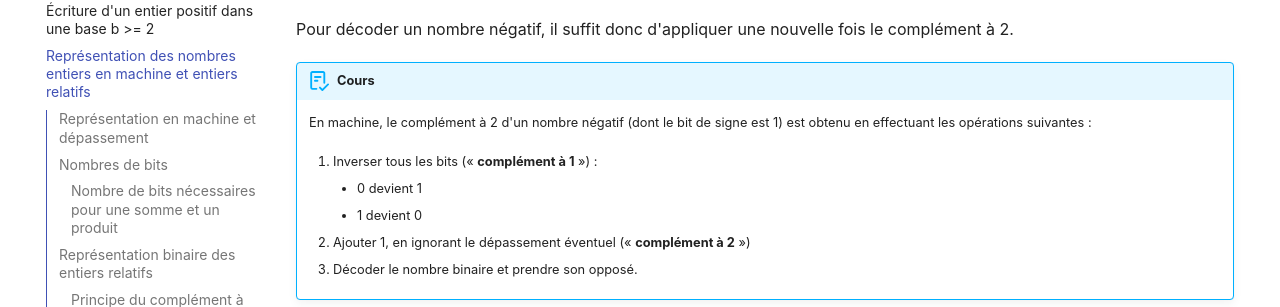
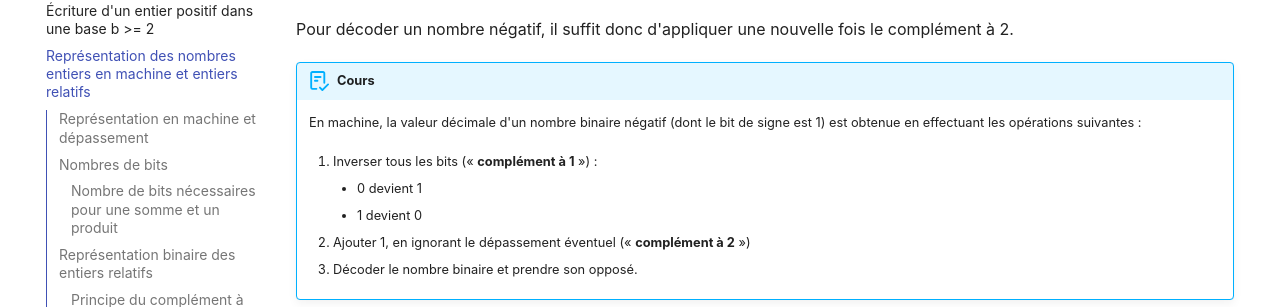
Before and after one commit to eipaca/NSI-1, an MkDocs documentation site: the page built from docs/types-et-valeurs-de-base/2-representation-des-entiers-en-machine-entiers-relatifs.md, in a window 1280 px wide and 900 px high, scrolled down 5727 px. Shown: the part 145-452 px from the top of the window. Built offline with MkDocs 1.6.1 and Material for MkDocs 9.7.7, drawn with Linux system fonts in a browser that asks for light colours; emoji names are drawn with the system emoji font; comment, search, counter and statistics services are not loaded.

Commit message:
Add files via upload

```diff
--- a/docs/types-et-valeurs-de-base/2-representation-des-entiers-en-machine-entiers-relatifs.md
+++ b/docs/types-et-valeurs-de-base/2-representation-des-entiers-en-machine-entiers-relatifs.md
@@ -260,7 +260,7 @@ Pour décoder un nombre négatif, il suffit donc d'appliquer une nouvelle fois l
 
 !!! abstract "Cours"
 
-    En machine, le complément à 2 d'un nombre négatif (dont le bit de signe est 1) est obtenu en effectuant les opérations suivantes :
+    En machine, la valeur décimale d'un nombre binaire négatif (dont le bit de signe est 1) est obtenue en effectuant les opérations suivantes :
 
     1.  Inverser tous les bits (« **complément à 1** ») :
         -   0  devient  1
```
